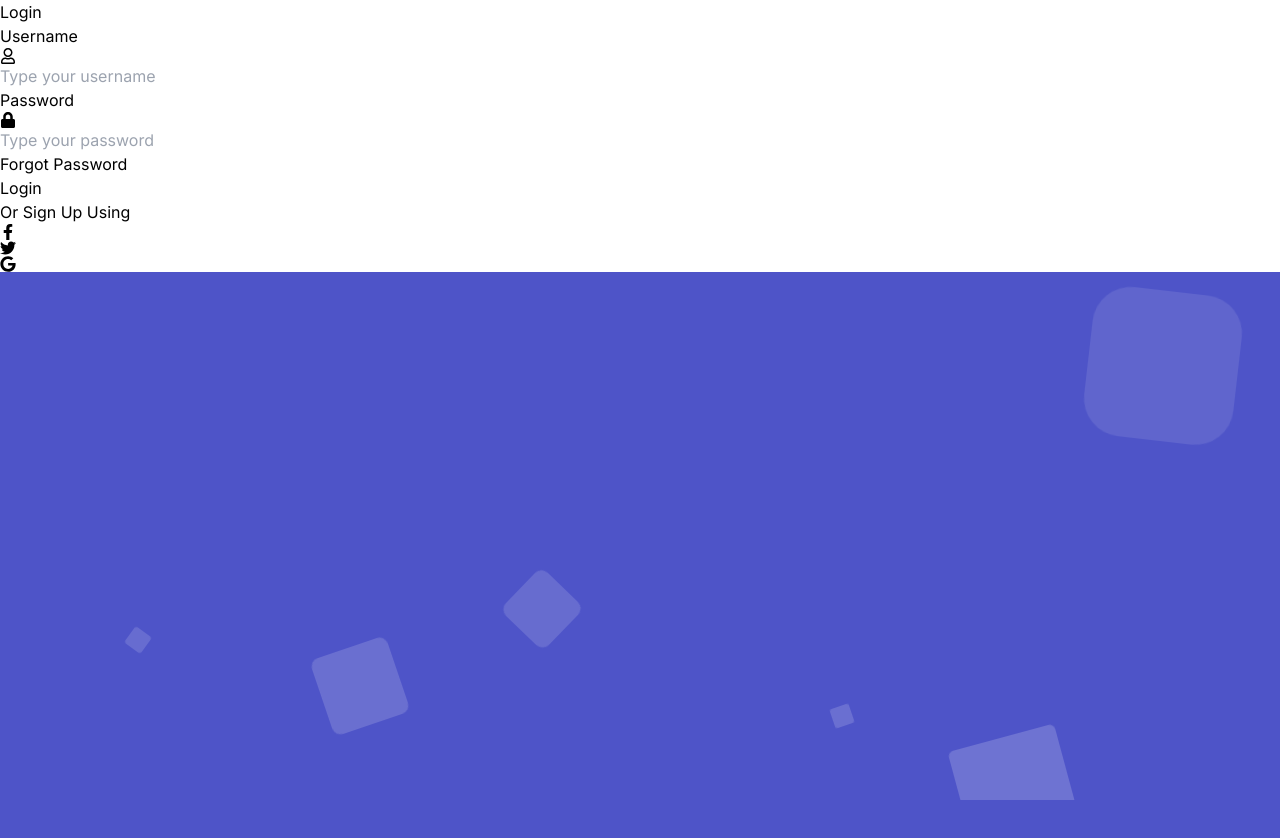
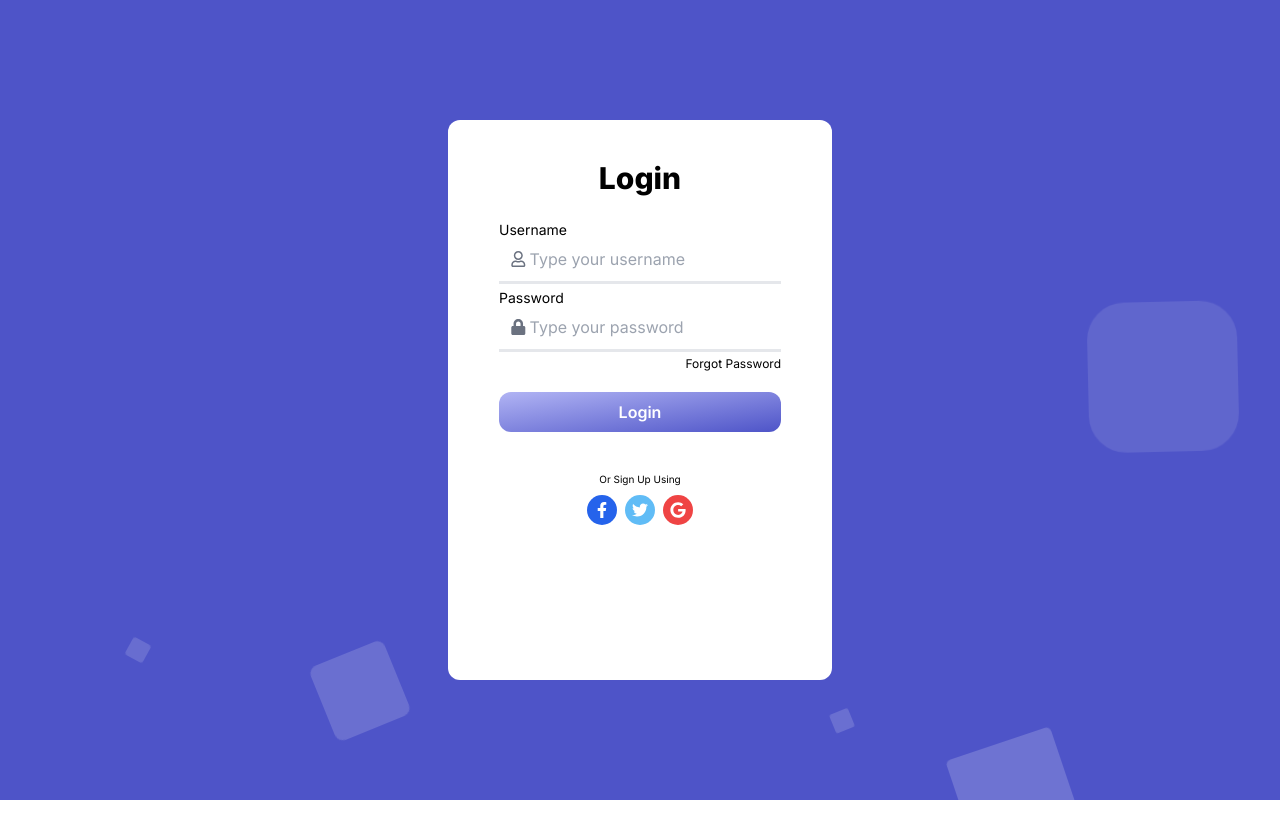
Before and after one commit to CodeCarlz/Authentication, a Next.js app: page / in a window 1280 px wide. Shown: the top 838 px of the page. After the commit the page ends 800 px from the top, so only its background shows below. Built offline with nearby package versions, Linux system fonts and the light colour scheme.

Commit message:
add utility classes in tailwind config

```diff
--- a/tailwind.config.js
+++ b/tailwind.config.js
@@ -4,6 +4,7 @@ module.exports = {
     "./src/pages/**/*.{js,ts,jsx,tsx,mdx}",
     "./src/components/**/*.{js,ts,jsx,tsx,mdx}",
     "./src/app/**/*.{js,ts,jsx,tsx,mdx}",
+    "./src/**/*.{js,jsx,ts,tsx,html,vue,svelte}",
   ],
   theme: {
     extend: {
```
